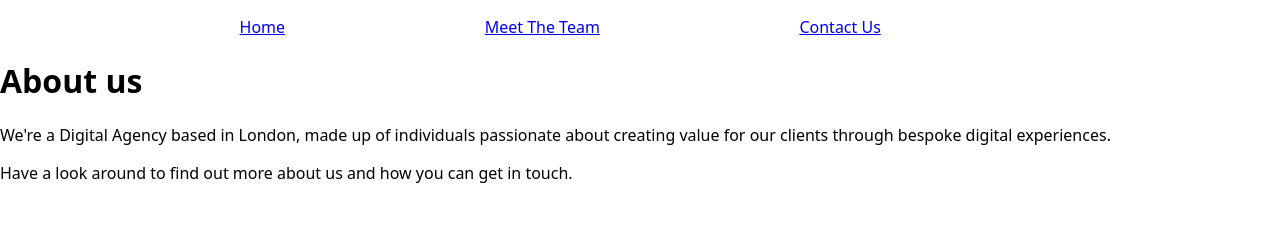
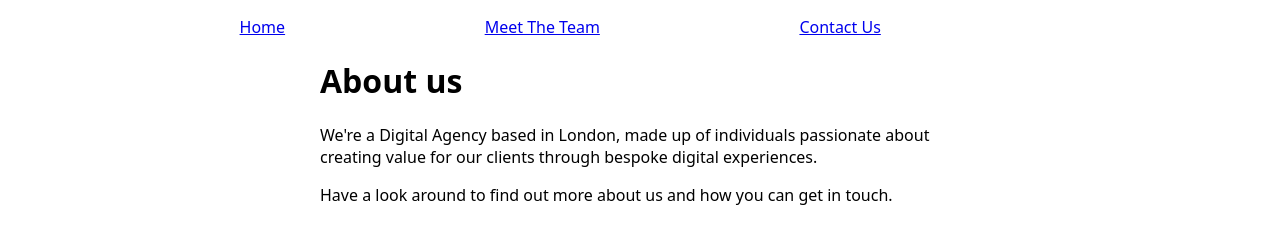
Before and after one commit to Glombort/Markup-Project, a plain HTML site: page index.html in a window 1280 px wide. Drawn offline with Linux system fonts and the light colour scheme.

Commit message:
Centering of headings and text
Relates #9

```diff
--- a/index.html
+++ b/index.html
@@ -5,22 +5,22 @@
   <meta name="viewport" content="width=device-width, initial-scale=1.0">
   <meta name="description" content="">
   <link rel="stylesheet" type="text/css" href="styles.css">
-
   <script src="header.js"></script>
   <title>Home</title>
 
 </head>
 <body>
   <header-1></header-1>
-
   <main>
     <h1>About us</h1>
+    <div class="about-text">
     <p>We're a Digital Agency based in London, made up of individuals passionate about creating value for our clients
       through bespoke digital experiences.
       </p>
       <p>
       Have a look around to find out more about us and how you can get in touch.
     </p>
+    </div>
   </main>
   <script src="script.js" type="module"></script>
 </body>
--- a/styles.css
+++ b/styles.css
@@ -3,7 +3,7 @@ body {
     font-family: system-ui, sans-serif;
   }
 
-.center {
+h1, .center {
     max-width: 40rem;
     margin-left: auto;
     margin-right: auto;
@@ -77,3 +77,10 @@ form > * + * {
     margin-right: auto;
 
 }
+
+.about-text {
+    justify-content: center;
+    max-width: 40rem;
+    margin-left: auto;
+    margin-right: auto;
+}
```
